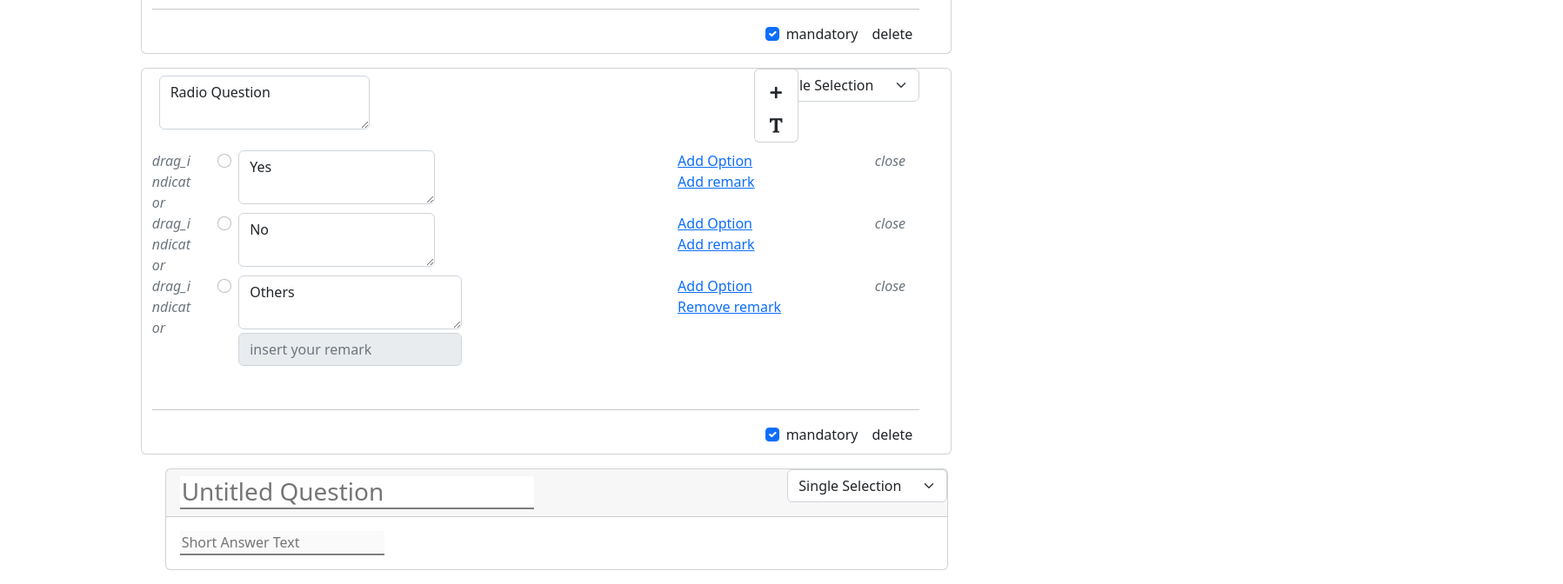
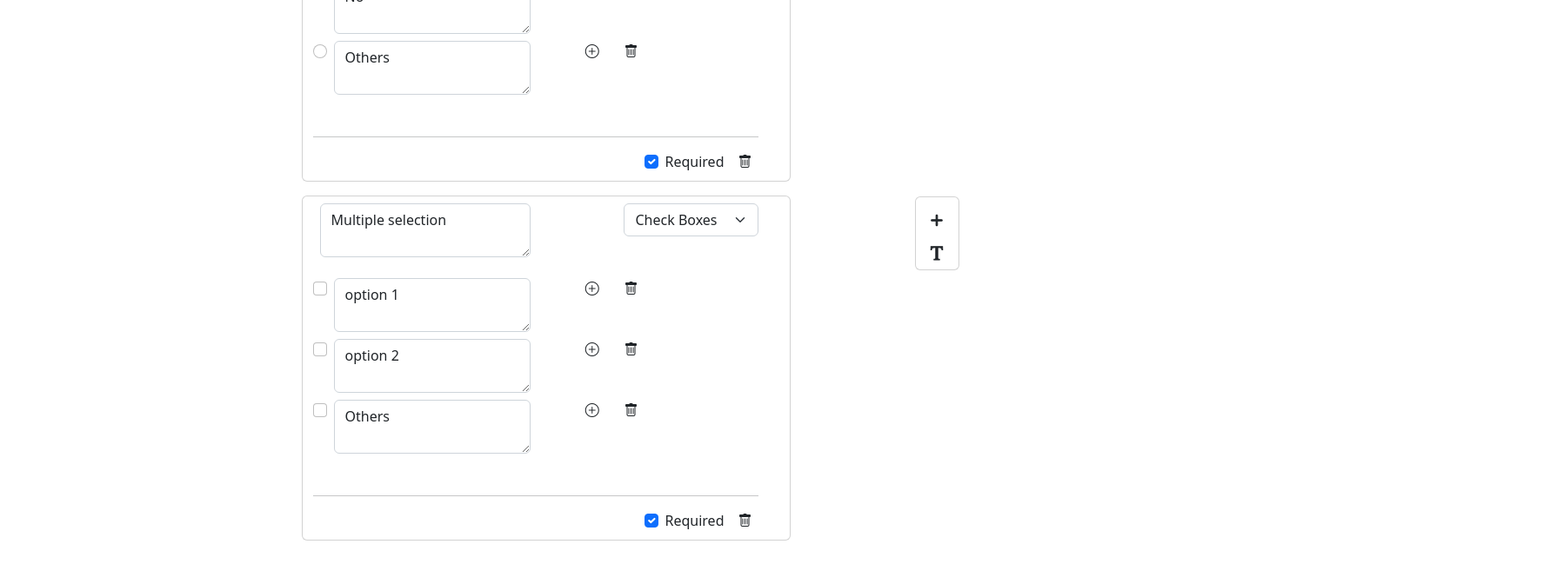
Before and after one commit to HastiSutaria/Insight, an Angular app in the folder insight-frontend/: page /newSurvey in a window 1280 px wide. Shown: the part 600-1272 px from the top of the page at 87% size, 1797 px wide, since content can reach past the window. After the commit the page ends 1222 px from the top, so only its background shows below. Built offline with nearby package versions, Linux system fonts and the light colour scheme.

Commit message:
Added checkbox functionality

```diff
--- a/insight-frontend/src/app/app.module.ts
+++ b/insight-frontend/src/app/app.module.ts
@@ -9,7 +9,6 @@ import { LoginComponent } from './components/login/login.component';
 import { FormsModule, ReactiveFormsModule } from '@angular/forms';
 import { HeaderComponent } from './components/header/header.component';
 import { NewSurveyComponent } from './components/admin-dashboard/new-survey/new-survey.component';
-import { NewSurveyInputCardComponent } from './components/admin-dashboard/new-survey/new-survey-input-card/new-survey-input-card.component';
 import { AdminDashboardComponent } from './components/admin-dashboard/admin-dashboard.component';
 import { SurveyCardComponent } from './components/survey-card/survey-card.component';
 import { SurveyDetailsIntroComponent } from './components/admin-dashboard/survey-details-intro/survey-details-intro.component';
@@ -23,7 +22,7 @@ import { FormQuestionComponent } from './components/admin-dashboard/form-questio
     LoginComponent,
     HeaderComponent,
     NewSurveyComponent,
-    NewSurveyInputCardComponent,
+
     AdminDashboardComponent,
     SurveyCardComponent,
     SurveyDetailsIntroComponent,
--- a/insight-frontend/src/app/components/admin-dashboard/form-question/form-question.component.html
+++ b/insight-frontend/src/app/components/admin-dashboard/form-question/form-question.component.html
@@ -39,12 +39,12 @@
     <div>
       <select
         formControlName="type"
-        class="form-select"
-        (change)="onChangeQuestionType(questionFormGroup.get('orderNo').value)"
+        class="form-select mt-2"
+         (change)="onChangeQuestionType(questionFormGroup.get('orderNo').value)"
       >
-        <option value="singleSelection">Single Selection</option>
-        <option value="multipleSelection">Multiple Selection</option>
-        <option value="freeText">Open Question</option>
+        <option value="singleSelection">Radio Button</option>
+        <option value="multipleSelection">Check Boxes</option>
+        <option value="freeText">Short Answer</option>
         <option value="titleQuestion">Title Question</option>
       </select>
     </div>
@@ -79,11 +79,8 @@
             )['controls'];
             let i = index
           "
-          cdkDrag
+
         >
-          <div class="col-1 draggable">
-            <i class="material-icons text-muted">drag_indicator</i>
-          </div>
           <div class="col-7" [formGroupName]="i">
             <div class="form-check">
               <label
@@ -102,7 +99,7 @@
                   formControlName="value"
                   placeholder="Answer value"
                 ></textarea>
-                <div
+                <!-- <div
                   *ngIf="offeredAnswer.value.remarkAnswer"
                   class="col mt-1 mb-2"
                 >
@@ -113,16 +110,18 @@
                     placeholder="insert your remark"
                     disabled
                   />
-                </div>
+                </div> -->
               </label>
             </div>
           </div>
-          <div class="col-3">
-            <div class="row">
-              <a href="javascript:void(0)" (click)="addNewRadioOption(i)"
-                >Add Option</a
-              >
-              <a
+          <div class="col-1">
+
+              <i
+                type="button"
+                (click)="addNewRadioOption(i)"
+                class="bi bi-plus-circle"
+              ></i>
+              <!-- <a
                 *ngIf="!offeredAnswer.value.remarkAnswer"
                 href="javascript:void(0)"
                 (click)="onRemarkModeChange(i, true)"
@@ -133,18 +132,77 @@
                 href="javascript:void(0)"
                 (click)="onRemarkModeChange(i, false)"
                 >Remove remark</a
-              >
-            </div>
+              > -->
+
           </div>
           <div class="col-1">
             <i
               type="button"
               class="material-icons text-muted pointer"
               (click)="removeRadioAnswer(i)"
-              >close</i
-            >
+              class="bi bi-trash"
+            ></i>
+          </div>
+        </div>
+      </div>
+    </div>
+
+    <div *ngSwitchCase="'multipleSelection'">
+      <div
+        formGroupName="question"
+        cdkDropList
+        (cdkDropListDropped)="dropCheckBoxAnswer($event)"
+      >
+        <div
+          formArrayName="offeredAnswers"
+          class="row"
+          *ngFor="
+            let offeredAnswer of questionFormGroup.get(
+              'question.offeredAnswers'
+            )['controls'];
+            let i = index
+          "
+
+        >
+          <div class="col-7" [formGroupName]="i">
+            <div class="form-check">
+              <label
+                class="form-check-label"
+                [for]="'offeredAnswer' + offeredAnswer.value.orderNo"
+              >
+                <input
+                  class="form-check-input"
+                  type="checkbox"
+                  (change)="onSelectCheckBox(offeredAnswer, i)"
+                  [name]="'offeredAnswer' + offeredAnswer.value.orderNo"
+                />
+                <textarea
+                  class="form-control"
+                  type="text"
+                  formControlName="value"
+                  placeholder="Answer value"
+                ></textarea>
+              </label>
+            </div>
+          </div>
+          <div class="col-1">
+
+              <i
+                type="button"
+                (click)="addNewCheckBoxOption(i)"
+                class="bi bi-plus-circle"
+              ></i>
+          </div>
+          <div class="col-1">
+            <i
+              type="button"
+              class="material-icons text-muted pointer"
+              (click)="removeCheckBox(i)"
+              class="bi bi-trash"
+            ></i>
           </div>
         </div>
       </div>
     </div>
   </div>
+  </ng-template>
--- a/insight-frontend/src/app/components/admin-dashboard/form-question/form-question.component.ts
+++ b/insight-frontend/src/app/components/admin-dashboard/form-question/form-question.component.ts
@@ -13,7 +13,6 @@ export class FormQuestionComponent {
   newTextFormGroup() {
     return this.fb.group({
       id: ['q1'],
-      orderNo: [2],
       type: ['question'],
       required: [true],
       question: this.fb.group({
@@ -25,6 +24,7 @@ export class FormQuestionComponent {
       }),
     });
   }
+
 
   get newSingleSelection() {
     return this.fb.group({
@@ -56,25 +56,62 @@ export class FormQuestionComponent {
       }),
     });
   }
-
-  get newOfferedAnswers() {
-    return this.fb.array([
+  get newMultipleSelection(){
+    return this.fb.group({
+      id : ['q1'],
+      orderNo: [3],
+      type: ['question'],
+      required: [true],
+      question : this.fb.group({
+       text : ['Multiple selection'],
+       type : ['multipleSelection'],
+       selectedAnswer: ['first Answer'],
+         offeredAnswers: this.fb.array([
            this.fb.group({
              id: ['01'],
-        orderNo: [1],
-        value: ['Yes'],
-        remarkAnswer: [true],
-        remarkAnswerValue: ['idk'],
+             orderNo: [0],
+             value: ['option 1'],
+             remarkAnswer: [false],
+             remarkAnswerValue: [''],
            }),
            this.fb.group({
              id: ['02'],
+             orderNo: [1],
+             value: ['option 2'],
+             remarkAnswer: [false],
+             remarkAnswerValue: [''],
+           }),
+           this.fb.group({
+             id: ['03'],
              orderNo: [2],
-        value: ['No'],
-        remarkAnswer: [false],
-        remarkAnswerValue: ['idk'],
+             value: ['Others'],
+             remarkAnswer: [true],
+             remarkAnswerValue: [''],
            }),
-    ]);
+         ]),
+
+      })
+    })
   }
+
+  // get newOfferedAnswers() {
+  //   return this.fb.array([
+  //     this.fb.group({
+  //       id: ['01'],
+  //       orderNo: [1],
+  //       value: ['Yes'],
+  //       remarkAnswer: [true],
+  //       remarkAnswerValue: ['idk'],
+  //     }),
+  //     this.fb.group({
+  //       id: ['02'],
+  //       orderNo: [2],
+  //       value: ['No'],
+  //       remarkAnswer: [false],
+  //       remarkAnswerValue: ['idk'],
+  //     }),
+  //   ]);
+  // }
 
   mainForm!: FormGroup;
   constructor(
@@ -87,27 +124,22 @@ export class FormQuestionComponent {
     // console.log('questionFormGroup', this.questionFormGroup);
   }
 
-  addNew() {
-    console.log('add');
-  }
+  // addNew() {
+  //   console.log('add');
+  // }
 
-  deleteQ() {}
+  // deleteQ() {}
 
   onChangeQuestionType(i: number) {
     let currentQuestion = this.questionList.at(i) as FormGroup;
-    const selectedType = this.questionFormGroup.get('question.type')?.value;
-    const orderNo = this.questionFormGroup.get('orderNo')?.value;
+    const selectedType = this.questionType?.value;
     console.log(selectedType, currentQuestion);
 
     // this.questionList.removeAt(1);
     if (selectedType === 'freeText') {
       currentQuestion.setValue(this.newTextFormGroup);
-      currentQuestion.patchValue({
-        orderNo: orderNo,
-      });
     } else if (selectedType === 'singleSelection') {
       currentQuestion.patchValue({
-        orderNo: orderNo,
         question: {
           type: 'singleSelection',
         },
@@ -121,12 +153,69 @@ export class FormQuestionComponent {
       }
       this.addNewRadioOption(i);
       this.addNewRadioOption(i);
-      // this.newOfferedAnswers.value.forEach((answer) => {
-      //   offeredAnswers.controls.push(answer);
-      // });
-      // offeredAnswers.patchValue(newForm);
-      // offeredAnswers.push(answer);
+    //   this.newOfferedAnswers.value.forEach((answer) => {
+    //     offeredAnswers.controls.push(answer);
+    //   });
+    //  offeredAnswers.patchValue(newForm);
+    //   offeredAnswers.push(answer);
     }
+    else if (selectedType === 'multipleSelection'){
+      currentQuestion.patchValue({
+        question : {
+          type: 'multipleSelection',
+        },
+      })
+      let offeredAnswers = currentQuestion.get(
+       'question.offeredAnswers'
+      ) as FormArray
+      while (offeredAnswers.length !== 0) {
+        offeredAnswers.removeAt(0);
+      }
+      this.addNewCheckBoxOption(i);
+      // this.addNewCheckBoxOption(i);
+    }
+  }
+
+  addNewCheckBoxOption(i: number){
+    let multipleSelectionAnswers = this.questionFormGroup.get(
+      'question.offeredAnswers'
+    ) as FormArray;
+    let newFormGroup: FormGroup = this.fb.group({
+      id: ['01'],
+      orderNo: [i + 1],
+      value: [''],
+      remarkAnswer: [false],
+      remarkAnswerValue: [''],
+    });
+    multipleSelectionAnswers.insert(i + 1, newFormGroup);
+  }
+
+  removeCheckBox(i: number){
+    let multipleSelectionAnswers = this.questionFormGroup.get(
+      'question.offeredAnswers'
+    ) as FormArray;
+    let targetItem = multipleSelectionAnswers.at(i);
+    let targetItemOrder = targetItem.get('orderNo')?.value;
+    multipleSelectionAnswers.removeAt(i);
+
+    if (i !== 0) {
+      // update order No
+      let prevOrderItem = multipleSelectionAnswers.at(i - 1) as FormGroup;
+      let nextOrderItem = multipleSelectionAnswers.at(i) as FormGroup;
+      prevOrderItem.patchValue({
+        orderNo: targetItemOrder - 1,
+      });
+      nextOrderItem.patchValue({
+        orderNo: targetItemOrder,
+      });
+    }
+
+  }
+
+  onSelectCheckBox(answer: FormGroup, i: number){
+    let targetItem = this.questionFormGroup.get('question.selectedAnswer');
+    // targetItem.setValue(answer.value.value);
+    console.log('target', targetItem);
   }
 
   removeRadioAnswer(i: number) {
@@ -184,18 +273,18 @@ export class FormQuestionComponent {
     //   });
   }
 
-  onRemarkModeChange(answerIndex: number, isRemarkRequired: boolean) {
-    let singleSelectionAnswers = this.questionFormGroup.get(
-      'question.offeredAnswers'
-    ) as FormArray;
+  // onRemarkModeChange(answerIndex: number, isRemarkRequired: boolean) {
+  //   let singleSelectionAnswers = this.questionFormGroup.get(
+  //     'question.offeredAnswers'
+  //   ) as FormArray;
 
-    let selectedAns = singleSelectionAnswers.at(answerIndex);
-    console.log(answerIndex, isRemarkRequired, selectedAns);
-    selectedAns.patchValue({
-      remarkAnswer: isRemarkRequired,
-    });
-    console.log(answerIndex, isRemarkRequired, selectedAns);
-  }
+  //   let selectedAns = singleSelectionAnswers.at(answerIndex);
+  //   console.log(answerIndex, isRemarkRequired, selectedAns);
+  //   selectedAns.patchValue({
+  //     remarkAnswer: isRemarkRequired,
+  //   });
+  //   console.log(answerIndex, isRemarkRequired, selectedAns);
+  // }
 
   get questionList() {
     return this.mainForm.get('questionList') as FormArray;
--- a/insight-frontend/src/app/components/admin-dashboard/new-form-builder/new-form-builder.component.html
+++ b/insight-frontend/src/app/components/admin-dashboard/new-form-builder/new-form-builder.component.html
@@ -1,9 +1,5 @@
 <!-- title card -->
 
-<div #title class="card p-2 m-2" cdkDrag>
-    <h1>Dynamic form samples</h1>
-    <!-- <i class="material-icons">add</i> -->
-  </div>
   <div
     [formGroup]="newInputForm"
     class="container mt-3"
@@ -33,7 +29,7 @@
                 type="button"
                 (click)="deleteQuestion(i)"
               >
-                delete
+               <i class="bi bi-trash"></i>
               </div>
               <div class="form-check p-2 pt-0">
                 <input
@@ -43,7 +39,7 @@
                   name="isRequired"
                 />
                 <label class="form-check-label" for="isRequired">
-                  mandatory</label
+                  Required</label
                 >
               </div>
             </div>
--- a/insight-frontend/src/app/components/admin-dashboard/new-form-builder/new-form-builder.component.ts
+++ b/insight-frontend/src/app/components/admin-dashboard/new-form-builder/new-form-builder.component.ts
@@ -38,6 +38,8 @@ export class NewFormBuilderComponent {
 
   async addNewQuestion(i: number, type: string) {
     let questionList = this.newInputForm.get('questionList') as FormArray;
+    // console.log(questionList)
+    console.log(this.newInputForm)
     questionList.insert(i + 1, this.newTextFormGroup);
   }
 
--- a/insight-frontend/src/app/components/admin-dashboard/new-survey/new-survey-input-card/new-survey-input-card.component.css
+++ /dev/null
@@ -1,5 +0,0 @@
-input {
-    outline: 0;
-    border-width: 0 0 2px;
-    border-color: rgb(129, 126, 126);
-  }
--- a/insight-frontend/src/app/components/admin-dashboard/new-survey/new-survey-input-card/new-survey-input-card.component.html
+++ /dev/null
@@ -1,20 +0,0 @@
-<div class="card m-3">
-    <div>
-        <div class="float-end">
-            <select
-            class="form-select"
-            (change)="onChangeQuestionType()"
-                  >
-            <option value="singleSelection">Single Selection</option>
-            <option value="multipleSelection">Multiple Selection</option>
-            <option value="freeText">Open Question</option>
-            <option value="titleQuestion">Title Question</option>
-                  </select>
-        </div>
-        <h3 class="card-header"><input placeholder="Untitled Question" type="text"/>
-        </h3>
-        <div class="card-body">
-            <input type="text" disabled [placeholder]="inputType">
-        </div>
-    </div>
-</div>
--- a/insight-frontend/src/app/components/admin-dashboard/new-survey/new-survey-input-card/new-survey-input-card.component.ts
+++ /dev/null
@@ -1,14 +0,0 @@
-import { Component } from '@angular/core';
-
-@Component({
-  selector: 'app-new-survey-input-card',
-  templateUrl: './new-survey-input-card.component.html',
-  styleUrls: ['./new-survey-input-card.component.css']
-})
-export class NewSurveyInputCardComponent {
-  inputType: String = 'Short Answer Text'
-
-  onChangeQuestionType() {
-
-  }
-}
--- a/insight-frontend/src/app/components/admin-dashboard/new-survey/new-survey.component.html
+++ b/insight-frontend/src/app/components/admin-dashboard/new-survey/new-survey.component.html
@@ -1,19 +1,24 @@
+<div class="d-flex justify-content-center">
+  <div class="card mt-3 w-50 ">
+    <h1 class="card-header">
+      {{ name}}
+    </h1>
+    <div class="card-body">
+      <blockquote class="blockquote mb-0">
+        <p> {{ description }} </p>
+
+      </blockquote>
+    </div>
+  </div>
+</div>
 <div class="d-flex justify-content-center">
   <div>
-    <div class="card m-3">
-      <div>
-        <h1 class="card-header">{{ name }}</h1>
-        <h6 class="card-body">
-          <i>{{ description }}</i>
-        </h6>
-      </div>
-    </div>
     <!-- <form [formGroup]="newInputForm" (ngSubmit)="onSubmit()">
       <button class="btn btn-success" (click)="onAddInput()">New Input</button>
     </form> -->
-    <form [formGroup]="newInputForm">
+    <form [formGroup]="newInputForm" class="mt-3">
       <app-new-form-builder [newInputForm]="newInputForm"></app-new-form-builder>
     </form>
-    <app-new-survey-input-card></app-new-survey-input-card>
+
   </div>
 </div>
--- a/insight-frontend/src/app/components/admin-dashboard/new-survey/new-survey.component.ts
+++ b/insight-frontend/src/app/components/admin-dashboard/new-survey/new-survey.component.ts
@@ -19,25 +19,49 @@ export class NewSurveyComponent implements OnInit {
       type: ['question'],
       required: [true],
       question: this.fb.group({
-        text: ['What is your favourite fruit?'],
-        placeholder: ['e.g Apple, Tomato, etc'],
+        text: ['Question'],
+        placeholder: ['xxx'],
         type: ['freeText'],
         selectedAnswer: [''],
         offeredAnswers: this.fb.array([]),
       }),
     });
+    let checkboxFormGroup = this.fb.group({
+     id : ['q1'],
+     orderNo: [3],
+     type: ['question'],
+     required: [true],
+     question : this.fb.group({
+      text : ['Multiple selection'],
+      type : ['multipleSelection'],
+      selectedAnswer: ['first Answer'],
+        offeredAnswers: this.fb.array([
+          this.fb.group({
+            id: ['01'],
+            orderNo: [0],
+            value: ['option 1'],
+            remarkAnswer: [false],
+            remarkAnswerValue: [''],
+          }),
+          this.fb.group({
+            id: ['02'],
+            orderNo: [1],
+            value: ['option 2'],
+            remarkAnswer: [false],
+            remarkAnswerValue: [''],
+          }),
+          this.fb.group({
+            id: ['03'],
+            orderNo: [2],
+            value: ['Others'],
+            remarkAnswer: [true],
+            remarkAnswerValue: [''],
+          }),
+        ]),
 
-    let titleFormGroup = this.fb.group({
-      id: ['q1'],
-      orderNo: [0],
-      type: ['title'],
-      required: [true],
-      title: this.fb.group({
-        text: ['AMLCFT'],
-        description: ['question title'],
-        type: ['title'],
-      }),
-    });
+     })
+    })
+
 
     let radioFormGroup = this.fb.group({
       id: ['q1'],
@@ -75,9 +99,10 @@ export class NewSurveyComponent implements OnInit {
     });
     this.newInputForm = this.fb.group({
       questionList: this.fb.array([
-        titleFormGroup,
+
         freeTextFormGroup,
         radioFormGroup,
+        checkboxFormGroup
       ]),
     });
   }
```
Also changed, not shown: insight-frontend/src/app/components/admin-dashboard/new-survey/new-survey.component.css (line endings or trailing spaces), 1 other file (tests, documents, lock files or other folders). Lines whose indentation alone changed are shown as unchanged.
